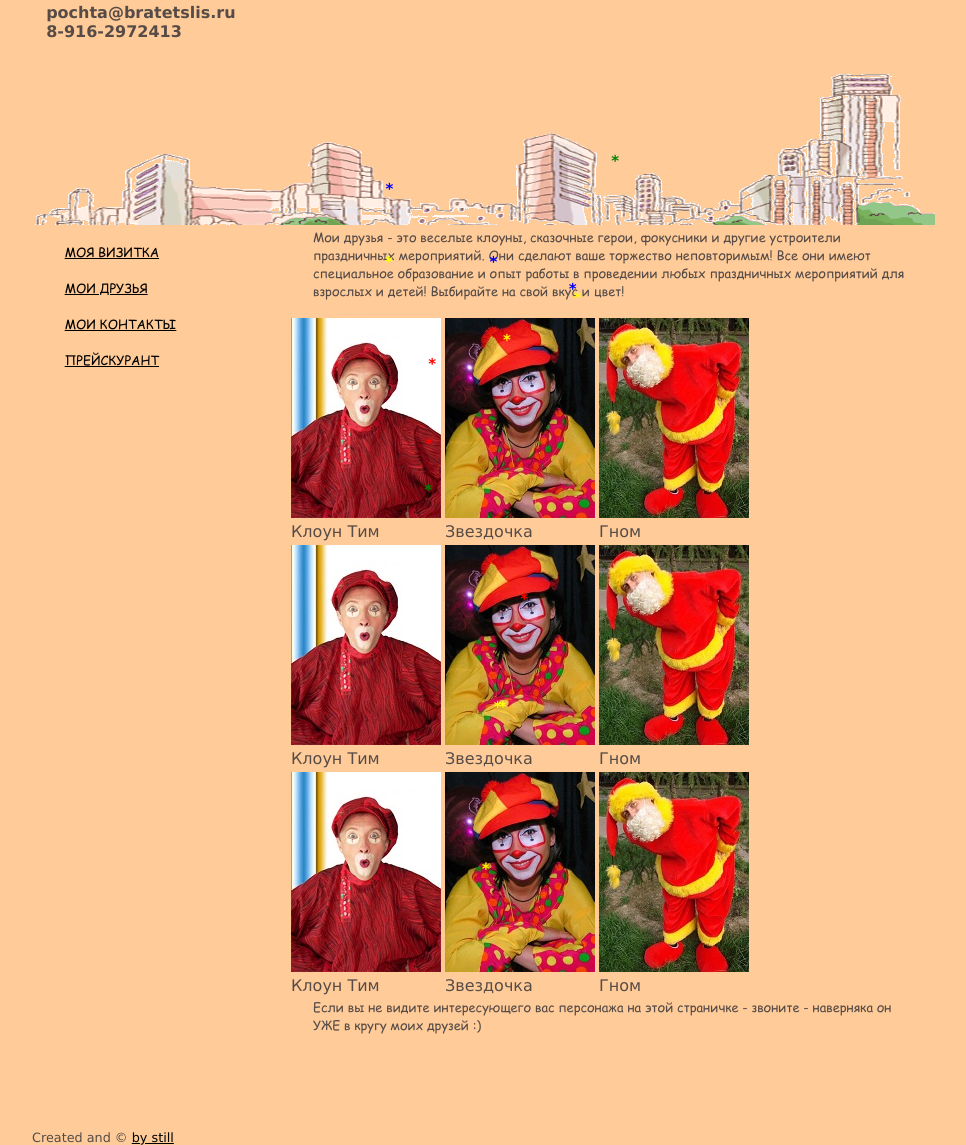
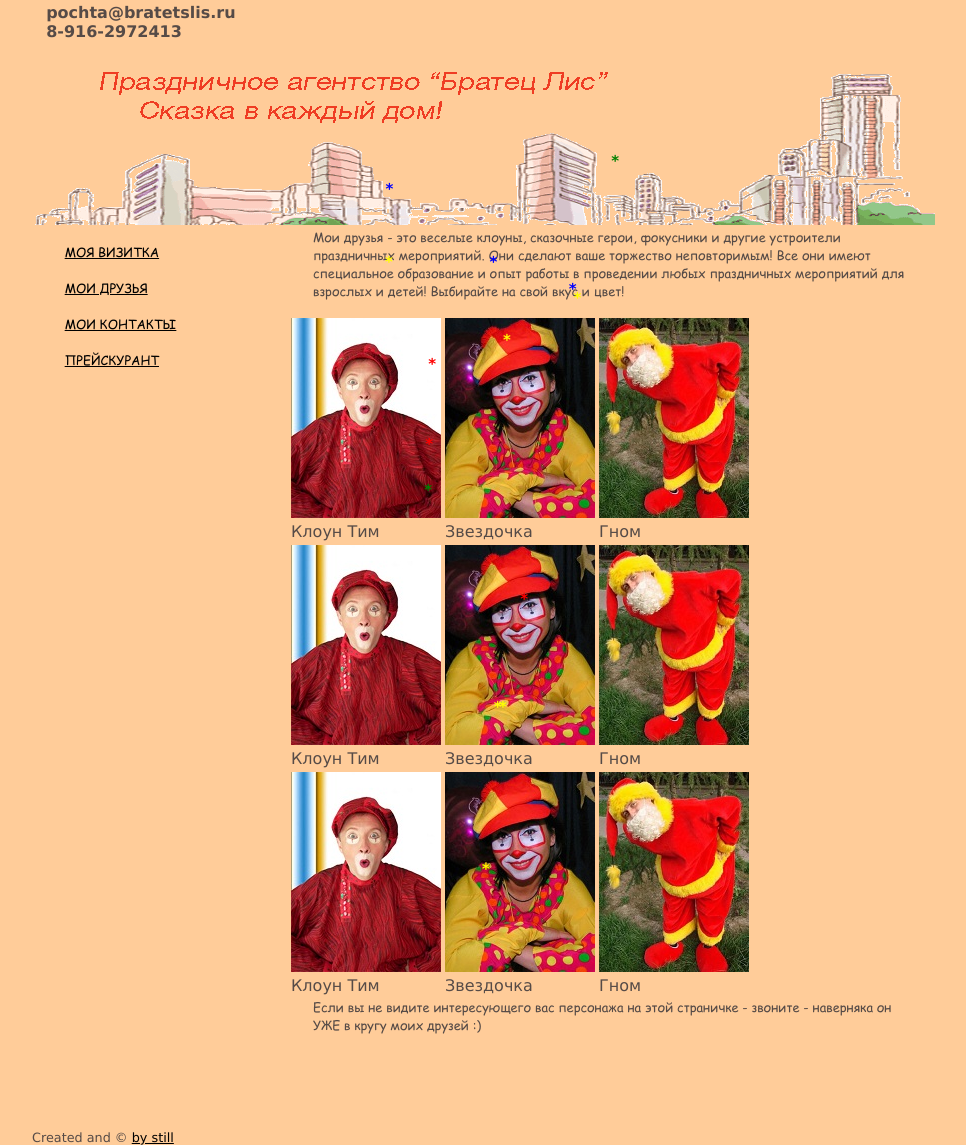
Before and after one commit to bratetslis/Site, a Jekyll site: the page built from index.md, in a window 1280 px wide. Shown: the whole page, without its empty margins (158-1124 px from the left). Built offline with Jekyll 4.4.1, drawn with Linux system fonts in a browser that asks for light colours.

Commit message:
Update _layouts/type3.html

```diff
--- a/_layouts/type3.html
+++ b/_layouts/type3.html
@@ -40,7 +40,7 @@ function showhint(layerName) { $(layerName).show(); } function hidehint(layerNam
 <tr>
 <td WIDTH=900><b>&nbsp&nbsppochta@bratetslis.ru<br>&nbsp&nbsp8-916-2972413</b></td></tr>
 <tr>
-<td WIDTH=900><img src="../img/Skolkovo1.gif"></td>
+<td WIDTH=900><img src="../img/Skolkovo2.gif"></td>
 </tr>
 </table>
 
```
